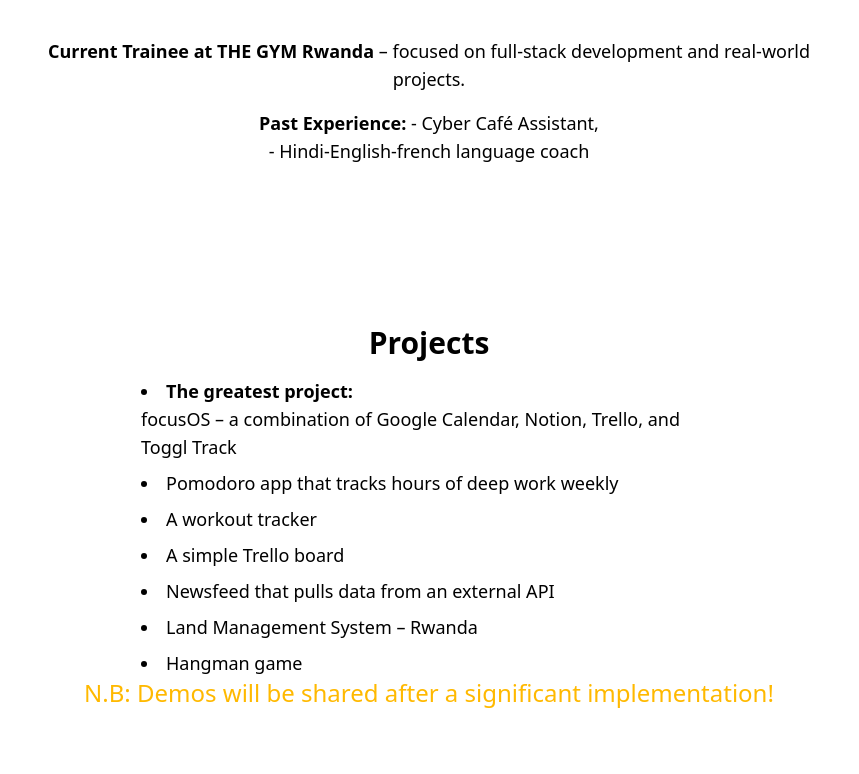
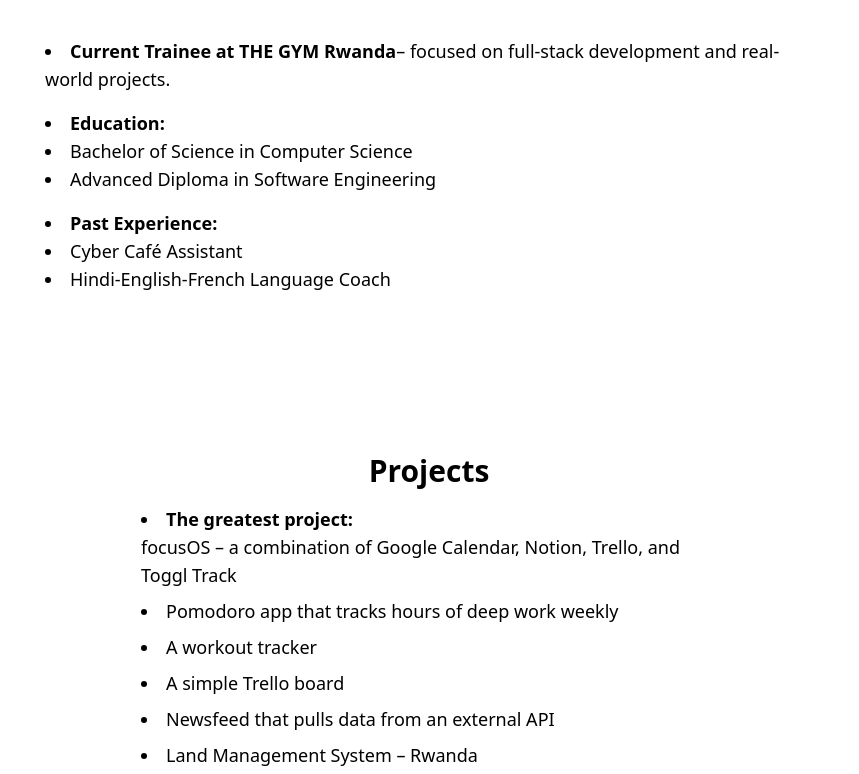
Before and after one commit to M-prisca/Portfolio-web, a website: page src/index.html in a window 1280 px wide. Shown: the part 1075-1849 px from the top of the page, without its empty margins (211-1070 px from the left). Drawn offline with nearby package versions, Linux system fonts and the light colour scheme.

Commit message:
feat: Add experiences in its section

```diff
--- a/src/index.html
+++ b/src/index.html
@@ -107,11 +107,29 @@
       </div>
 
       <!-- Experience Summary -->
-      <div class="text-lg space-y-4 max-w-3xl mx-auto">
-        <p><strong>Current Trainee at THE GYM Rwanda</strong> – focused on full-stack development and real-world
-          projects.</p>
-        <p><strong>Past Experience:</strong> - Cyber Café Assistant,<br>- Hindi-English-french language coach</p>
+      <div class="text-lg max-w-3xl mx-auto text-left">
+        <ul class="list-disc list-inside space-y-4">
+          <li>
+            <strong>Current Trainee at THE GYM Rwanda</strong>– focused on full-stack development and real-world
+            projects.
+          </li>
+          <li>
+            <strong>Education:</strong>
+            <ul class="list-disc list-inside ml-6 space-y-1">
+              <li>Bachelor of Science in Computer Science</li>
+              <li>Advanced Diploma in Software Engineering</li>
+            </ul>
+          </li>
+          <li>
+            <strong>Past Experience:</strong>
+            <ul class="list-disc list-inside ml-6 space-y-1">
+              <li>Cyber Café Assistant</li>
+              <li>Hindi-English-French Language Coach</li>
+            </ul>
+          </li>
+        </ul>
       </div>
+
     </section>
 
 
@@ -121,7 +139,8 @@
       <h2 class="text-3xl font-semibold mb-4">Projects</h2>
 
       <ul class="list-disc list-inside max-w-xl mx-auto text-left text-lg space-y-2">
-        <li><strong>The greatest project:</strong><br> focusOS – a combination of Google Calendar, Notion, Trello, and Toggl
+        <li><strong>The greatest project:</strong><br> focusOS – a combination of Google Calendar, Notion, Trello, and
+          Toggl
           Track</li>
         <li>Pomodoro app that tracks hours of deep work weekly</li>
         <li>A workout tracker</li>
```
